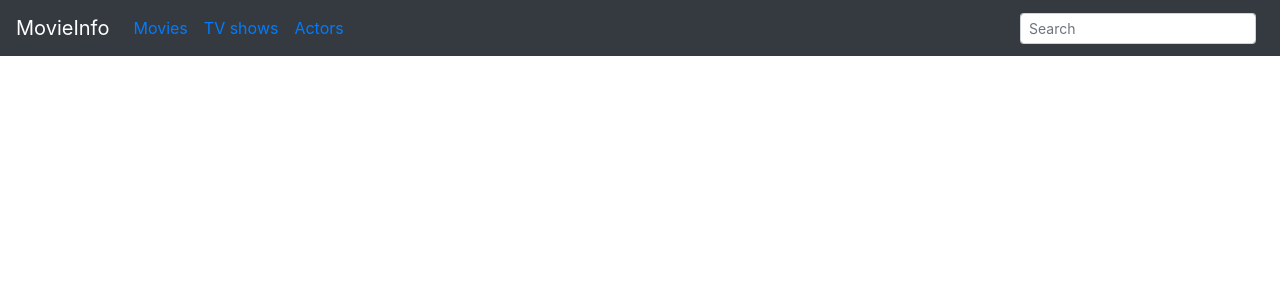
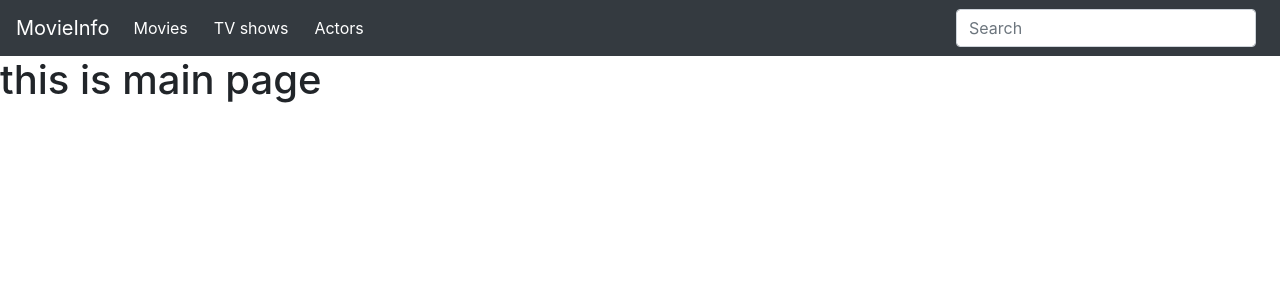
Before and after one commit to Dastnbek/get-movie, a Vue app: page / in a window 1280 px wide. Shown: the top 300 px of the page. Built offline with nearby package versions, Linux system fonts and the light colour scheme.

Commit message:
Transition added to search

```diff
--- a/src/components/Navbar.vue
+++ b/src/components/Navbar.vue
@@ -1,26 +1,28 @@
 <template>
     <div>
         <b-navbar toggleable="lg" type="dark" variant="dark">
-            <b-navbar-brand href="#">MovieInfo</b-navbar-brand>
+            <b-navbar-brand href="#">
+                <router-link class="routerLink" to="/">MovieInfo</router-link>
+            </b-navbar-brand>
 
             <b-navbar-toggle target="nav-collapse"></b-navbar-toggle>
 
             <b-collapse id="nav-collapse" is-nav>
                 <b-navbar-nav id="routeContainer" >
-                    <b-nav-item href="#">
-                        <router-link to="/movies">Movies</router-link>
+                    <b-nav-item class="navItems" href="#">
+                        <router-link class="routerLink" to="/movies">Movies</router-link>
                     </b-nav-item>
-                    <b-nav-item href="#">
-                        <router-link to="/tvshows">TV shows</router-link>
+                    <b-nav-item class="navItems" href="#">
+                        <router-link class="routerLink" to="/tvshows">TV shows</router-link>
                     </b-nav-item>
-                    <b-nav-item href="#">
-                        <router-link to="/actors">Actors</router-link>
+                    <b-nav-item class="navItems" href="#">
+                        <router-link class="routerLink" to="/actors">Actors</router-link>
                     </b-nav-item>
                 </b-navbar-nav>
                 <!-- Right aligned nav items -->
                 <b-navbar-nav class="ml-auto">
                     <b-nav-form>
-                    <b-form-input size="sm" class="mr-sm-2" placeholder="Search"></b-form-input>
+                        <b-form-input id="searchArea" size="md" class="mr-sm-2" placeholder="Search"></b-form-input>
                     </b-nav-form>
                 </b-navbar-nav>
             </b-collapse>
@@ -32,4 +34,24 @@
 #routeContainer{
     text-align: center !important;
 }
+
+.navItems {
+    margin-right: 10px;
+}
+
+.routerLink{
+    color: white;
+}
+
+.routerLink:hover{
+    text-decoration: none;
+}
+#searchArea{
+    width: 300px;
+    transition: width 0.7s;
+}
+
+#searchArea:hover{
+    width: 500px;
+}
 </style>
--- a/src/router/index.js
+++ b/src/router/index.js
@@ -4,6 +4,11 @@ import VueRouter from 'vue-router'
 Vue.use(VueRouter)
 
 const routes = [
+  {
+    path: '/',
+    name: 'Main',
+    component : () => import('../views/MainPage.vue')
+  },
   {
     path: '/movies',
     name: 'Movies',
--- /dev/null
+++ b/src/views/MainPage.vue
@@ -0,0 +1,5 @@
+<template>
+    <h1>
+        this is main page
+    </h1>
+</template>
```
